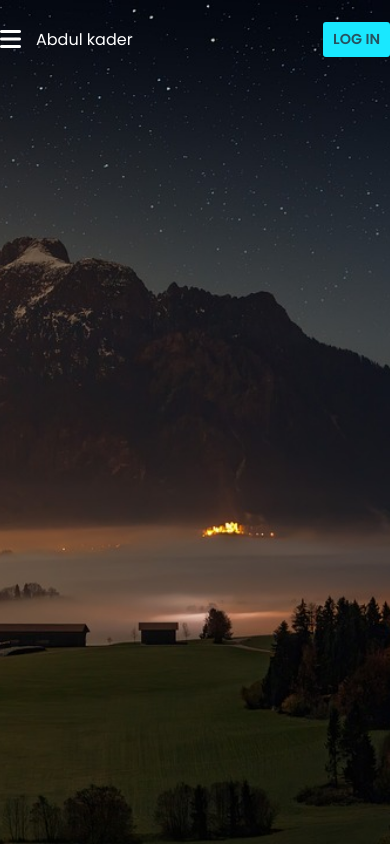
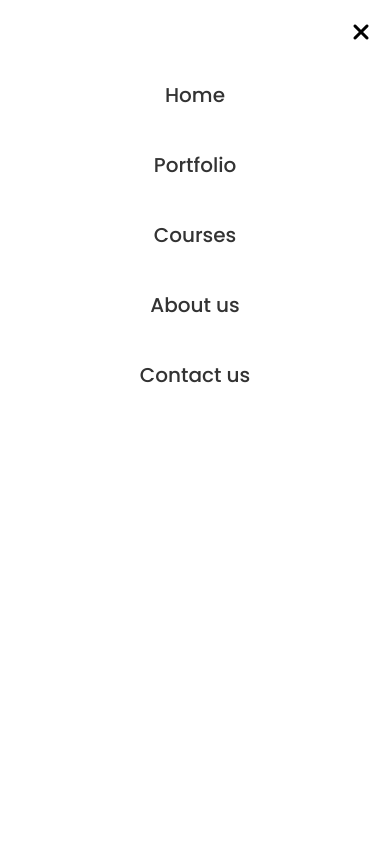
Before and after one commit to kdrbipul/Short_prject-loginSignup, a plain HTML site: page index.html in a window 390 px wide. Both pictures are taken after a click on the icon 10 px from the left and 39 px from the top of the page. Drawn offline with Linux system fonts and the light colour scheme; a web font is replaced by a local one.

Commit message:
last commit of today this project

```diff
--- a/main.js
+++ b/main.js
@@ -1,18 +1,18 @@
+const navbarMenu = document.querySelector(".navbar .links");
+const menuBtn = document.querySelector('.menu-btn');
+const hideMenuBtn = navbarMenu.querySelector(".close-btn")
 const showPopupBtn = document.querySelector('.login-btn');
 const hidePopupBtn = document.querySelector('.form-popup .close-btn');
-const menuBtn = document.querySelector('.navbar .logo .menu-btn');
-console.log(menuBtn);
-const navbarMenu = document.querySelector(".navbar .links");
 const formPopup = document.querySelector(".form-popup")
 const loginSignupLink = document.querySelectorAll(".form-box .bottom-link a");
-console.log(loginSignupLink);
+
 
 
 menuBtn.addEventListener("click", () => {
     navbarMenu.classList.toggle("show-menu");
 });
 
-
+hideMenuBtn.addEventListener("click",() =>menuBtn.click());
 
 
 showPopupBtn.addEventListener("click",()=>{
--- a/style.css
+++ b/style.css
@@ -282,6 +282,9 @@ form button:hover{
 
 
 @media (max-width:950px) {
+    .navbar{
+        padding: 10px 25px;
+    }
     .navbar :is(.menu-btn, .links .close-btn){
         display: block;
     }
@@ -307,6 +310,10 @@ form button:hover{
         display: block;
         padding-top: 60px;
         text-align: center;
+        transition: all 400ms linear;
+    }
+    .navbar .links.show-menu{
+        left: 0;
     }
     .navbar .links li a{
         color: #333;
```
